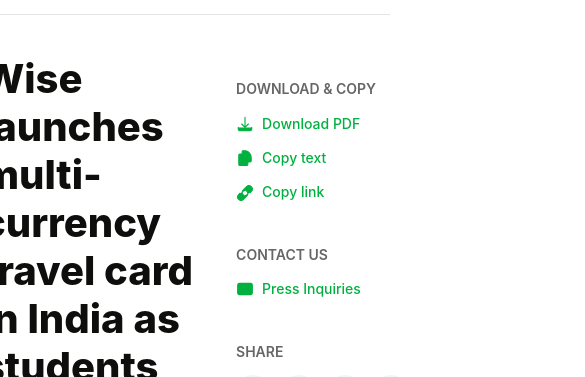
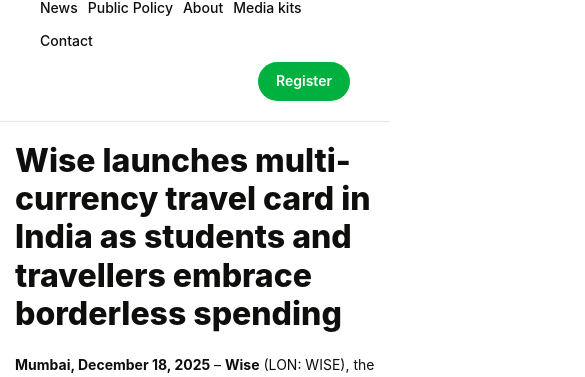
Before and after one commit to whereisashwin/wise, a plain HTML site: page index.html in a window 390 px wide. Shown: the part 71-448 px from the top of the page, 585 px wide, since content can reach past the window. Drawn offline with Linux system fonts and the light colour scheme.

Commit message:
Update index.html

```diff
--- a/index.html
+++ b/index.html
@@ -131,6 +131,43 @@
     }
     a:hover {
       color: #008b34;
+    }
+    /* Responsive adjustments */
+    @media (max-width: 768px) {
+      /* Stack the layout vertically on mobile screens */
+      .container {
+        flex-direction: column;
+        padding: 20px 15px;
+      }
+      .sidebar {
+        margin-left: 0;
+        margin-top: 40px;
+      }
+      .site-header {
+        flex-direction: column;
+        align-items: flex-start;
+      }
+      .nav-links {
+        flex-wrap: wrap;
+        margin: 10px 0;
+        gap: 10px;
+      }
+      h1 {
+        font-size: 32px;
+        margin-bottom: 20px;
+      }
+      h2 {
+        font-size: 24px;
+      }
+      h3 {
+        font-size: 20px;
+      }
+      h4 {
+        font-size: 18px;
+      }
+      p {
+        font-size: 14px;
+      }
     }
     .sidebar-section {
       margin-bottom: 40px;
```
